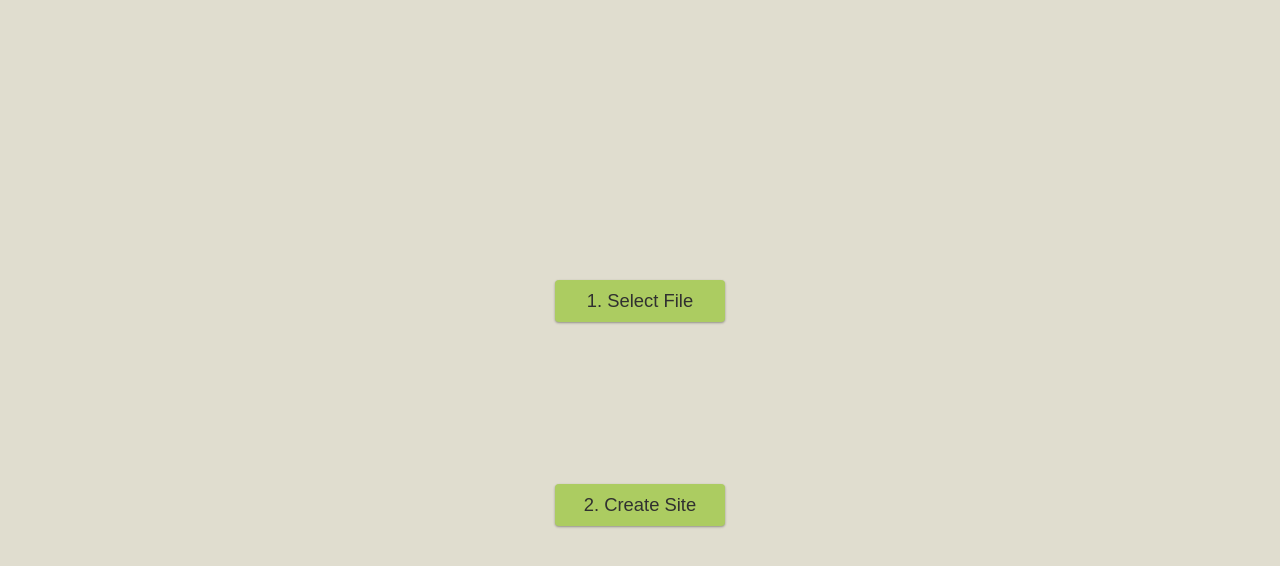
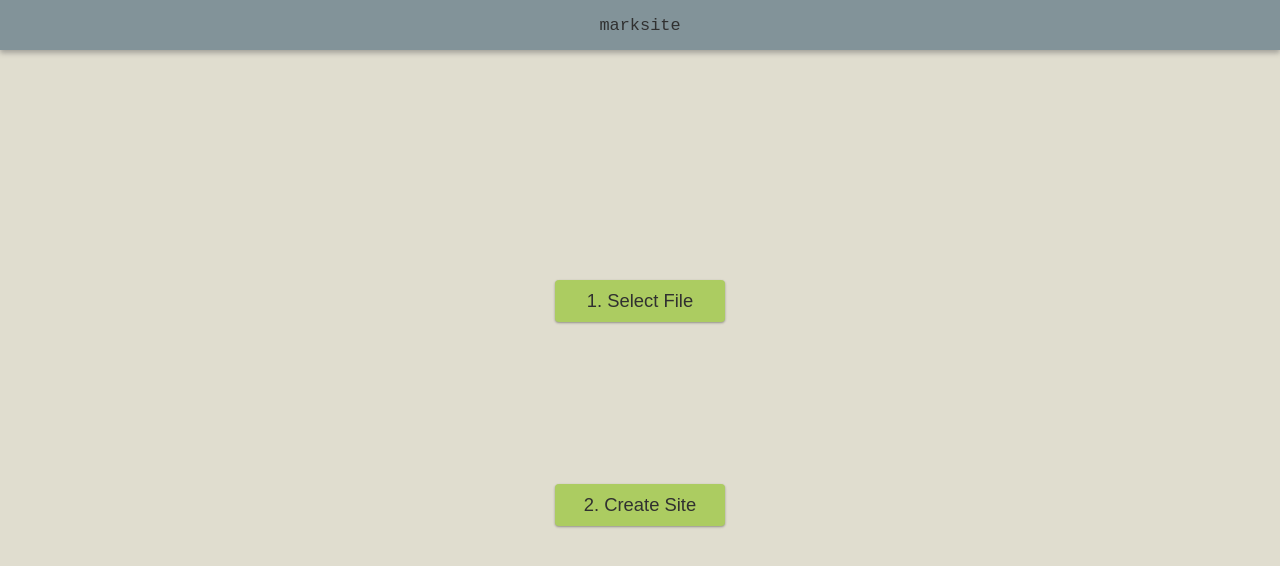
Before and after one commit to KorySchneider/markfast, a website: page public/index.html in a window 1280 px wide. Drawn offline with Linux system fonts and the light colour scheme.

Commit message:
Add header to main page

```diff
--- a/public/index.html
+++ b/public/index.html
@@ -21,7 +21,6 @@
       #wrapper {
         width: auto;
         margin: auto;
-        margin-top: 12vh;
         font-size: 1.15em;
         text-align: center;
         width: 170px;
@@ -37,7 +36,7 @@
       }
       .btn {
         padding: 10px 15px;
-        margin-top: 14vh;
+        margin-top: 10vh;
         border-radius: 4px;
         background-color: #ACCC61;
         cursor: pointer;
@@ -60,14 +59,28 @@
       #selected-file {
         display: none;
       }
+      header {
+        display: flex;
+        justify-content: center;
+        align-items: center;
+        position: fixed;
+        top: 0;
+        width: 100vw;
+        height: 50px;
+        background-color: #829399;
+        font-family: monospace;
+        font-size: 1.3em;
+        box-shadow: 0px 3px 5px rgba(100, 100, 100, 0.49);
+      }
+      header > a {
+        color: #303030;
+        text-decoration: none;
+      }
 
       /* Desktop */
       @media screen and (min-width: 768px) {
         #wrapper {
           margin-top: 25vh;
-        }
-        .btn {
-          margin-top: 10vh;
         }
         .btn:hover {
           box-shadow: 0 10px 20px rgba(0,0,0,0.19), 0 6px 6px rgba(0,0,0,0.23);
@@ -84,6 +97,10 @@
   </head>
 
   <body>
+    <header>
+      <a href='/'>marksite</a>
+    </header>
+
     <div id='wrapper'>
       <form id='creation-form' action='/create' method='POST' encType='multipart/form-data'>
 
```
